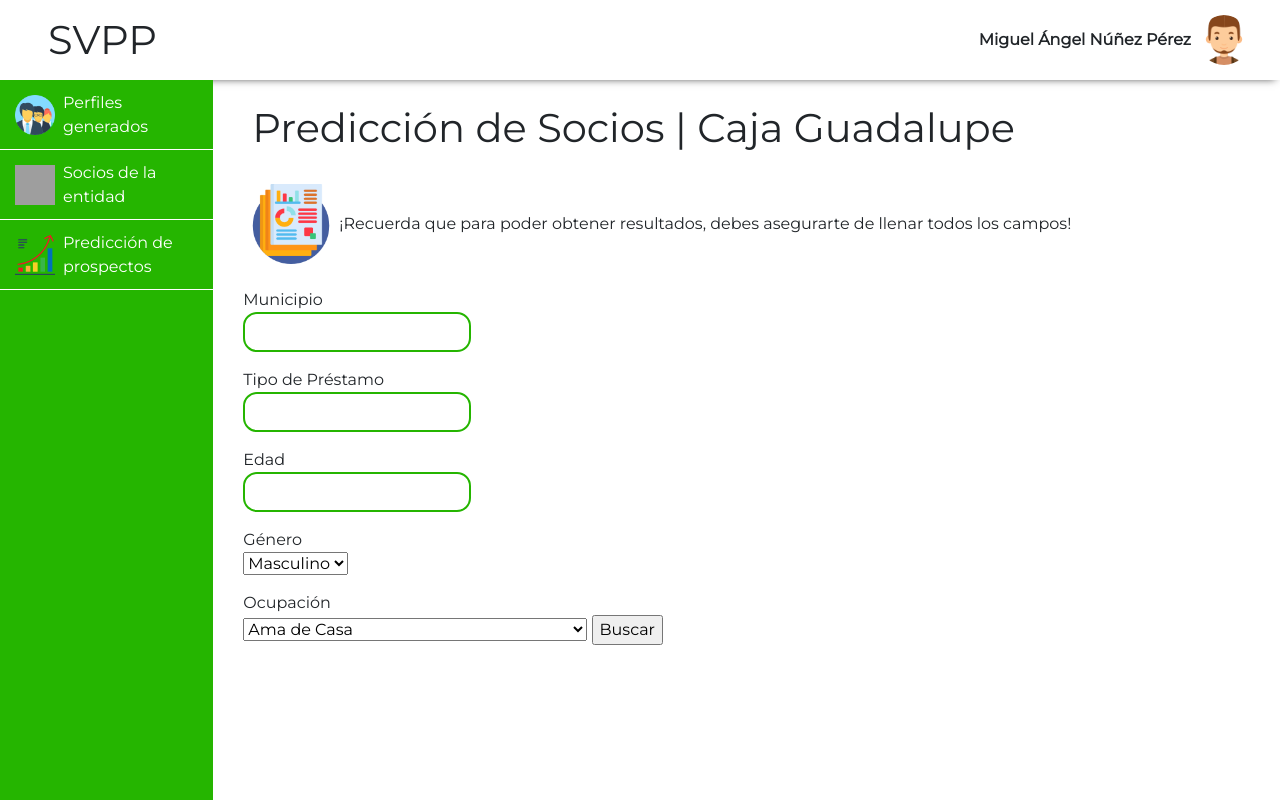
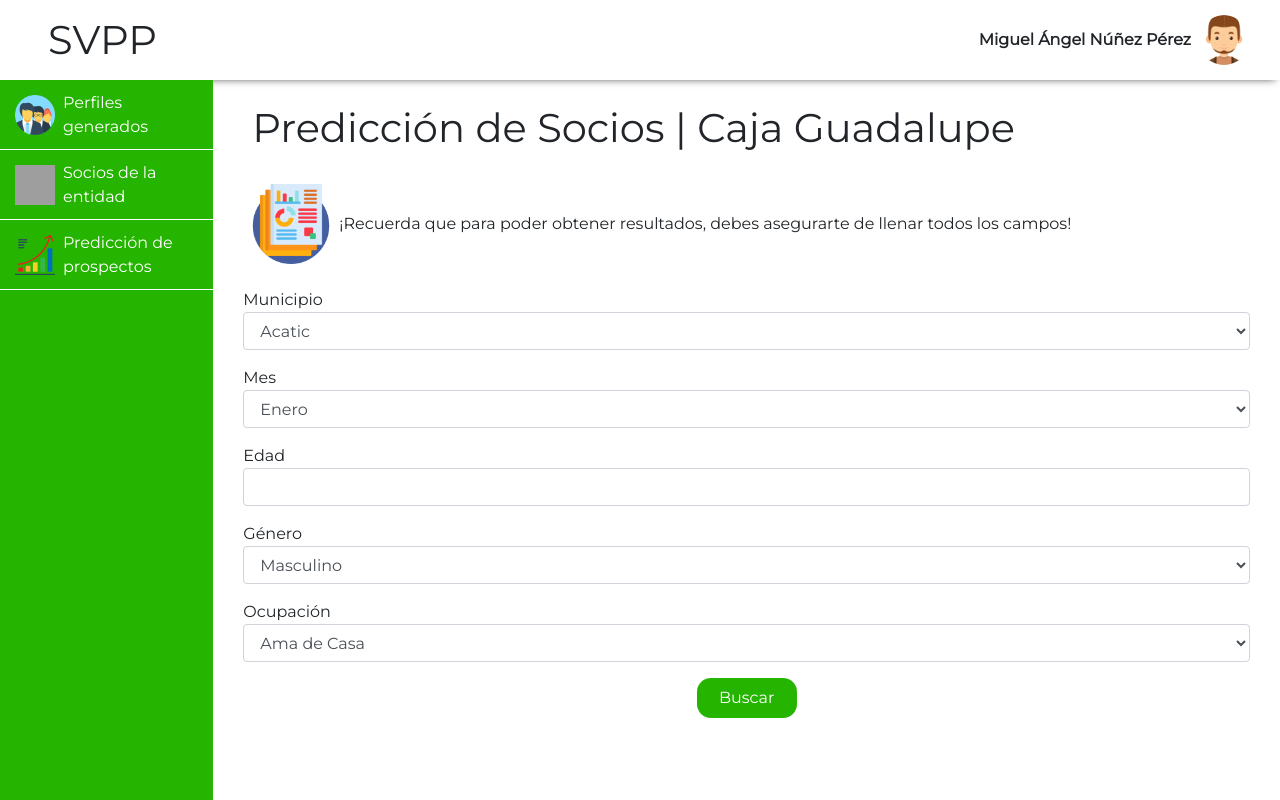
Before and after one commit to Pixele9/hackafest, a Django app: template banco/Apps/analisis/templates/prediccion.html in a window 1280 px wide. Run offline with Django 3.2, Linux system fonts and the light colour scheme; the template is opened without the code that fills it, so the values that code supplies are empty; some libraries are stand-ins or nearby versions; grey boxes are pictures that could not be loaded.

Commit message:
*fixed* Little bugs fixed

```diff
--- a/banco/Apps/analisis/static/public/js/funcionesUriel.js
+++ b/banco/Apps/analisis/static/public/js/funcionesUriel.js
@@ -37,7 +37,7 @@ function iniciarSesion()
                 if(data==1)
                 {
                     // PONER EL REDIRECCIONAMIENTO HACIA LOS PERFILES
-                    location.href = './index'
+                    location.href = '../index'
                 }
                 else
                 {
@@ -80,3 +80,26 @@ function getPrediction()
         alert("Favor de ingresar tus datos");
     }
 }
+
+function perfil()
+{
+    tarjeta = document.getElementById("perfil-ideal");
+    tarjeta.style.display="inline";
+}
+
+function mensajes()
+{
+    var token = getCookie('csrftoken');
+
+    $.ajax({
+        type: 'POST',
+        url: '../mensaje/',
+        data: {csrfmiddlewaretoken: token},
+        success: function(data)
+        {
+            // console.log(data);
+            alert("Mensaje enviado");
+        }
+     });
+
+}
--- a/banco/Apps/analisis/templates/index.html
+++ b/banco/Apps/analisis/templates/index.html
@@ -39,6 +39,8 @@
                 <p>Comercial</p>
             </div>
         </div>
+
+        <button class="btn btn-socios my-3 my-md-0" style="margin: auto; font-size: 12px;" onclick="mensajes()">Iniciar Campaña</button>
     </div>
     </div>
 
@@ -79,6 +81,7 @@
                 <p>Comercial</p>
             </div>
         </div>
+        <button class="btn btn-socios my-3 my-md-0" style="margin: auto; font-size: 12px;">Iniciar Campaña</button>
     </div>
 </div>
 
@@ -96,7 +99,7 @@
         <div id="cred-3" class="creditos-container collapse">
             <div class="caracteristica">
                 <p class="feat-title">Sexo:</p>
-                <p>Masculino</p>
+                <p>Femenino</p>
             </div>
             <div class="caracteristica">
                 <p class="feat-title">Edad:</p>
@@ -108,7 +111,7 @@
             </div>
             <div class="caracteristica">
                 <p class="feat-title">Monto:</p>
-                <p>$1M</p>
+                <p>$15,000</p>
             </div>
             <div class="caracteristica">
                 <p class="feat-title">Mes de credito:</p>
@@ -119,6 +122,7 @@
                 <p>Consumo</p>
             </div>
         </div>
+        <button class="btn btn-socios my-3 my-md-0" style="margin: auto; font-size: 12px;">Iniciar Campaña</button>
     </div>
 </div>
 {% endblock content %}
--- a/banco/Apps/analisis/templates/prediccion.html
+++ b/banco/Apps/analisis/templates/prediccion.html
@@ -8,20 +8,40 @@
 </div>
 <div class="col-12 flex-column py-4">
 
-    <form action="">
+    <form >
         <p class="m-0" for="">Municipio</p>
-        <input class="input-socio mb-3 px-3" type="text">
-        <p class="m-0" for="">Tipo de Préstamo</p>
-        <input class="input-socio mb-3 px-3" type="text">
+        <!-- <input class="input-socio mb-3 px-3" type="text"> -->
+        <select class="mb-3 form-control" name="municipio" id="municipio">
+            <option value="ACATIC">Acatic</option>
+            <option value="JESUS MARIA">Jesus Maria</option>
+        </select>
+
+        <p class="m-0" for="">Mes</p>
+        <select class="mb-3 form-control" name="mes" id="mes">
+                <option value="Enero">Enero</option>
+                <option value="Febrero">Febrero</option>
+                <option value="Marzo">Marzo</option>
+                <option value="Abril">Abril</option>
+                <option value="Mayo">Mayo</option>
+                <option value="Junio">Junio</option>
+                <option value="Julio">Julio</option>
+                <option value="Agosto">Agosto</option>
+                <option value="Septiembre">Septiembre</option>
+                <option value="Octubre">Octubre</option>
+                <option value="Noviembre">Noviembre</option>
+                <option value="Diciembre">Diciembre</option>
+        </select>
+        <!-- <p class="m-0" for="">Tipo de Préstamo</p>
+        <input class="input-socio mb-3 px-3" type="text"> -->
         <p class="m-0" for="">Edad</p>
-        <input class="input-socio mb-3 px-3" type="number">
+        <input class=" mb-3 px-3 form-control " type="number">
         <p class="m-0" for="">Género</p>
-        <select class="mb-3" name="genero" id="genero">
+        <select class="mb-3 form-control" name="genero" id="genero">
             <option value="M">Masculino</option>
             <option value="F">Femenino</option>
         </select>
         <p class="m-0" for="">Ocupación</p>
-        <select name="ocupacion" id="ocupacion">
+        <select name="ocupacion" id="ocupacion" class="form-control">
             <option value="AMADECASA">Ama de Casa</option>
             <option value="COMPRAVENTAARTICULOSDEBONETERIA">Compra Venta de Artículos de Bonetería</option>
             <option value="COMPRAVENTAARTICULOSDEMERCERIA ">Compra Venta de Artículos de Mercería</option>
@@ -45,8 +65,54 @@
             <option value="GANADOVACUNODECARNE">Ganado Vacuno de Carne</option>
             <option value="GANADOVACUNODELECHE">Ganado Vacuno de Leche</option>
         </select>
-        <input type="submit" value="Buscar">
+        <!-- <input type="submit" value="Buscar"> -->
     </form>
+
+    <div class="container d-flex justify-content-center mt-3">
+        <button class="btn-socios my-3 my-md-0" onclick="perfil()">Buscar</button>
+    </div>
+
+    <div id="perfil-ideal" class="col-12 col-md-6 align-items-center justify-content-center" style="margin: auto; display: none">
+            <!-- Card -->
+            <div class="card d-flex flex-column p-2 my-3">
+                <h2>Perfil ideal</h2>
+                <div class="img-card p-2">
+                    <img src="{% static 'public/img/girl.png'%}" alt="" srcset="">
+                </div>
+                <div id="carac" class="carac d-flex flex-row justify-content-center p-2" data-toggle="collapse"
+                    data-target="#perfil" aria-expanded="false" aria-controls="cred" role="button">
+                    <img src="{% static 'public/img/more.png'%}" alt="" srcset="">
+                </div>
+                <div id="perfil" class="creditos-container collapse">
+
+                    <div class="caracteristica">
+                        <p class="feat-title">Sexo:</p>
+                        <p>Femenino</p>
+                    </div>
+                    <div class="caracteristica">
+                        <p class="feat-title">Edad:</p>
+                        <p>26 años</p>
+                    </div>
+                    <div class="caracteristica">
+                        <p class="feat-title">Ocupación:</p>
+                        <p>Emplead(a)</p>
+                    </div>
+                    <div class="caracteristica">
+                        <p class="feat-title">Monto:</p>
+                        <p>$ 8,000</p>
+                    </div>
+                    <div class="caracteristica">
+                        <p class="feat-title">Mes de credito:</p>
+                        <p>Diciembre</p>
+                    </div>
+                    <div class="caracteristica">
+                        <p class="feat-title">Tipo de credito:</p>
+                        <p>Consumo</p>
+                    </div>
+                </div>
+            </div>
+        </div>
+
 
 </div>
 {% endblock content %}
--- a/banco/Apps/analisis/views.py
+++ b/banco/Apps/analisis/views.py
@@ -28,10 +28,9 @@ def mensaje(request):
     to = '+527331366904'
     client = Client(settings.TWILIO_ACCOUNT_SID, settings.TWILIO_AUTH_TOKEN)
     client.messages.create(
-        body='Hello testing twilio in Django',
+        body='Hola, estimado socio. Cuenta con un credito preaprobado. Presentate en tu sucursal para mas informacion',
         to=to, from_=settings.TWILIO_PHONE_NUMBER)
-
-    return HttpResponse("Hola")
+    return HttpResponse("1")
 
 
 def index(request):
--- a/banco/banco/urls.py
+++ b/banco/banco/urls.py
@@ -24,5 +24,6 @@ urlpatterns = [
     path("base/", viewsBanco.base, name="base"),
     path('prediccion/', viewsBanco.prediccion , name='prediccion'),
     path("socios/", viewsBanco.socios, name="socios"),
+    path("mensaje/", viewsBanco.mensaje, name="mensaje"),
     path('miPerfil/', viewsBanco.miPerfil, name="miPerfil")
 ]
```
Also changed, not shown: banco/Apps/analisis/templates/socios.html (+6 -9 lines).
